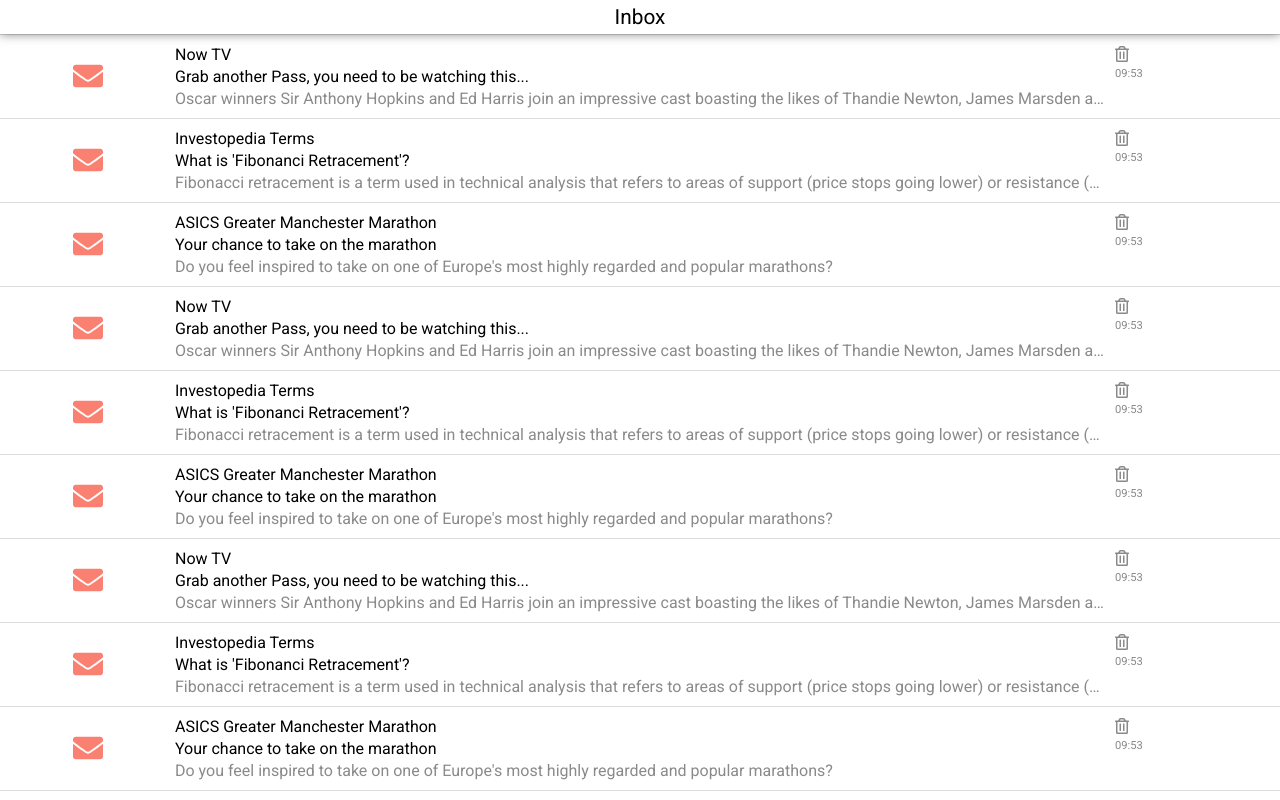
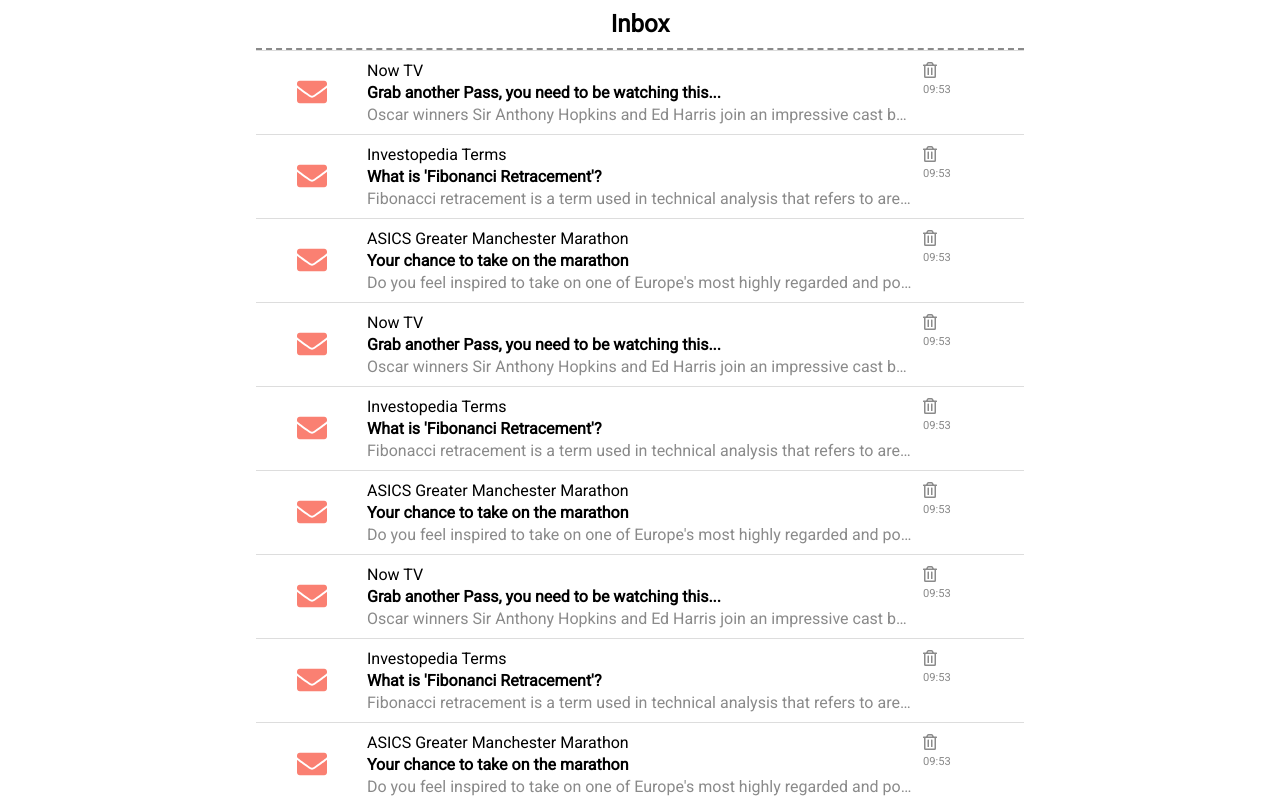
Before and after one commit to pobch/mail-inbox, a React (Create React App) app: page / in a window 1280 px wide. Shown: the top 800 px of the page. Built offline with nearby package versions, Linux system fonts and the light colour scheme.

Commit message:
finished desktop layout

```diff
--- a/src/App.tsx
+++ b/src/App.tsx
@@ -5,6 +5,7 @@ import './App.css'
 import { initialState } from './utils/initialState'
 import { Header } from './Header'
 import { MailItem } from './MailItem'
+import { MEDIA } from './utils/mediaQueries'
 
 /**
  * ------------------- TYPES ------------------------
@@ -23,6 +24,10 @@ export interface Mail {
  */
 const Layout = styled.div`
   width: 100%;
+  ${MEDIA.DESKTOP`
+    max-width: 768px;
+    margin: 0 auto;
+  `}
 `
 const MailWrapper = styled.div`
   /* animation while removing a mail item */
--- a/src/Header.tsx
+++ b/src/Header.tsx
@@ -1,5 +1,6 @@
 import React from 'react'
 import styled from 'styled-components'
+import { MEDIA } from './utils/mediaQueries'
 
 const HeaderBar = styled.header`
   position: sticky;
@@ -8,11 +9,20 @@ const HeaderBar = styled.header`
   background-color: white;
   /* box-shadow: h-offset v-offset blur spread color; */
   box-shadow: 0 0 10px 0 rgba(0, 0, 0, 0.5);
+  ${MEDIA.DESKTOP`
+    box-shadow: none;
+    padding: 10px 0;
+    border-bottom: 2px dashed #8a8a8a;
+  `}
 `
 const Heading = styled.h1`
   text-align: center;
   font-size: 1.3rem;
   font-weight: 500;
+  ${MEDIA.DESKTOP`
+    font-weight: bold;
+    font-size: 1.5rem;
+  `}
 `
 
 const Header: React.FC = () => {
--- a/src/MailItem.tsx
+++ b/src/MailItem.tsx
@@ -3,6 +3,7 @@ import styled from 'styled-components'
 import { FontAwesomeIcon } from '@fortawesome/react-fontawesome'
 import { faEnvelope } from '@fortawesome/free-solid-svg-icons'
 import { faEnvelopeOpen, faTrashAlt } from '@fortawesome/free-regular-svg-icons'
+import { MEDIA } from './utils/mediaQueries'
 
 /**
  * ------------------------ TYPES ------------------------------
@@ -53,6 +54,9 @@ const Heading = styled.h2`
   grid-column: 2 / 3;
   font-size: 1rem;
   font-weight: normal;
+  ${MEDIA.DESKTOP`
+    font-weight: bold;
+  `}
 `
 const TimeStamp = styled.div`
   color: #8a8a8a;
--- /dev/null
+++ b/src/utils/mediaQueries.ts
@@ -0,0 +1,11 @@
+import { css } from 'styled-components'
+
+export const MEDIA = {
+  DESKTOP: (literals: TemplateStringsArray, ...args: any[]) => {
+    return css`
+      @media screen and (min-width: 576px) {
+        ${css(literals, ...args)}
+      }
+    `
+  }
+}
```
Also changed, not shown: 1 other file (tests, documents, lock files or other folders).
